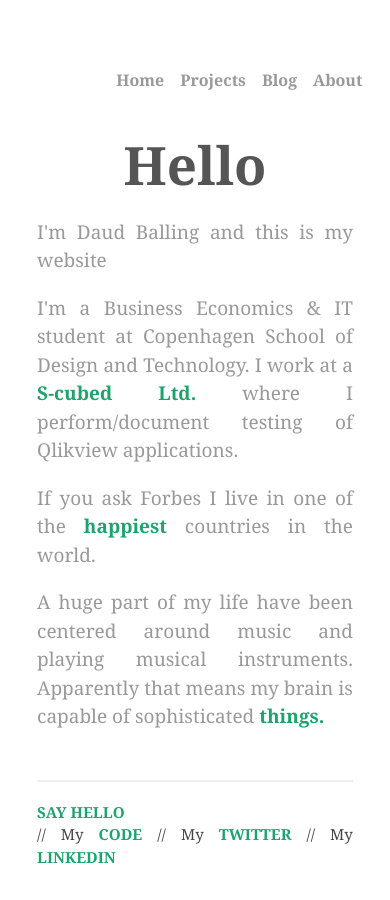
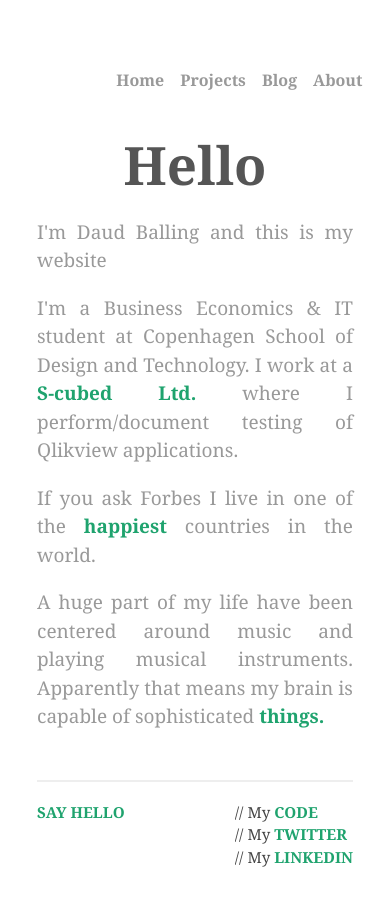
Before and after one commit to daudballing/daudballing.github.io, a Jekyll site: the page built from index.html, in a window 390 px wide. Built offline with Jekyll 4.4.1, drawn with Linux system fonts in a browser that asks for light colours; Markdown is read by kramdown in place of the engine named in the settings.

Commit message:
Updating the Footer

```diff
--- a/css/main.css
+++ b/css/main.css
@@ -60,7 +60,11 @@ h1, h2, h3, h4, h5, h6 {
   max-width: 600px;
   text-align: center;
 }
-
+/* MOBILE VIEW */
+@media (max-width: 420px) {
+  .intro { width: 90%; }
+  .intro { text-align: justify; }
+}
 .intro p {
   color: #999;
 }
@@ -326,7 +330,13 @@ nav li a:hover {
   display: inline;
 }
 
+@media (max-width: 420px) {
+  .footer_links li { display: block;}
+}
 
+@media (min-width: 421px) and (max-width: 820px) {
+  .footer_links li { display: block;}
+}
 /*****************************************************************************/
 /*
 /* Mobile Grid
@@ -378,6 +388,9 @@ section:first-of-type { border-top: none; }
     margin: 0 auto;
     text-align: justify;
   }
+@media (max-width: 420px) {
+  .column_half { width: 90%; }
+}
   .column.third { width: 33.3%; }
   .column.fourth { width: 24.95%; }
   .column.flow-opposite { float: right; }
@@ -473,13 +486,11 @@ a:hover, a:visited, a:link, a:active { text-decoration: none; }
 }
 
 /* MOBILE VIEW */
-@media (max-width: 400px) {
-  .intro { width: 90%; }
-  .intro { text-align: justify; }
-  .column_half { width: 90%; }
+@media (max-width: 420px) {
 }
+
 /* "TABLET" VIEW */
-@media (min-width: 401px) and (max-width: 800px) {
+@media (min-width: 421px) and (max-width: 800px) {
   .intro { width: 70%; }
   .column_half { width: 70%; }
 }
```
